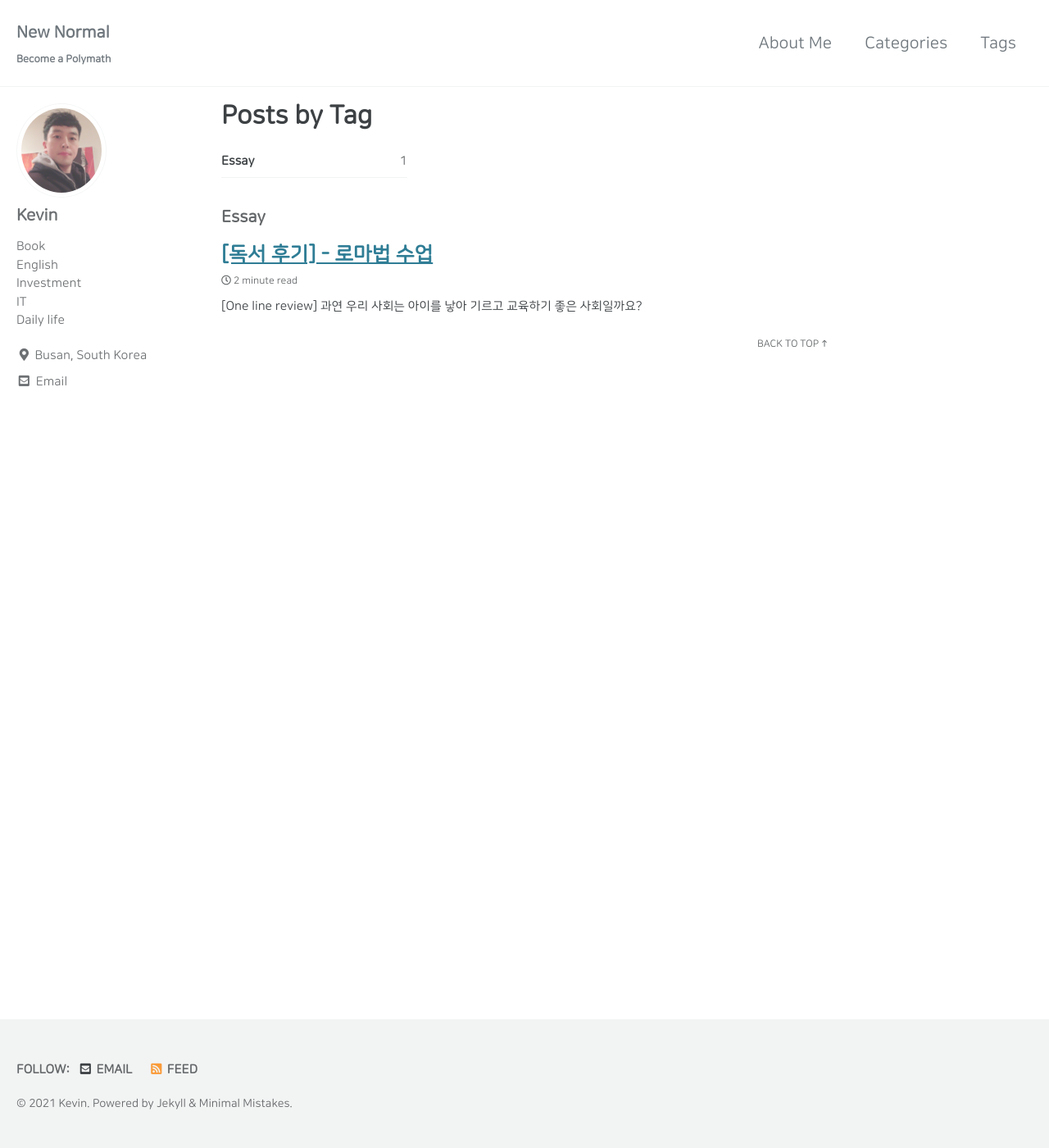
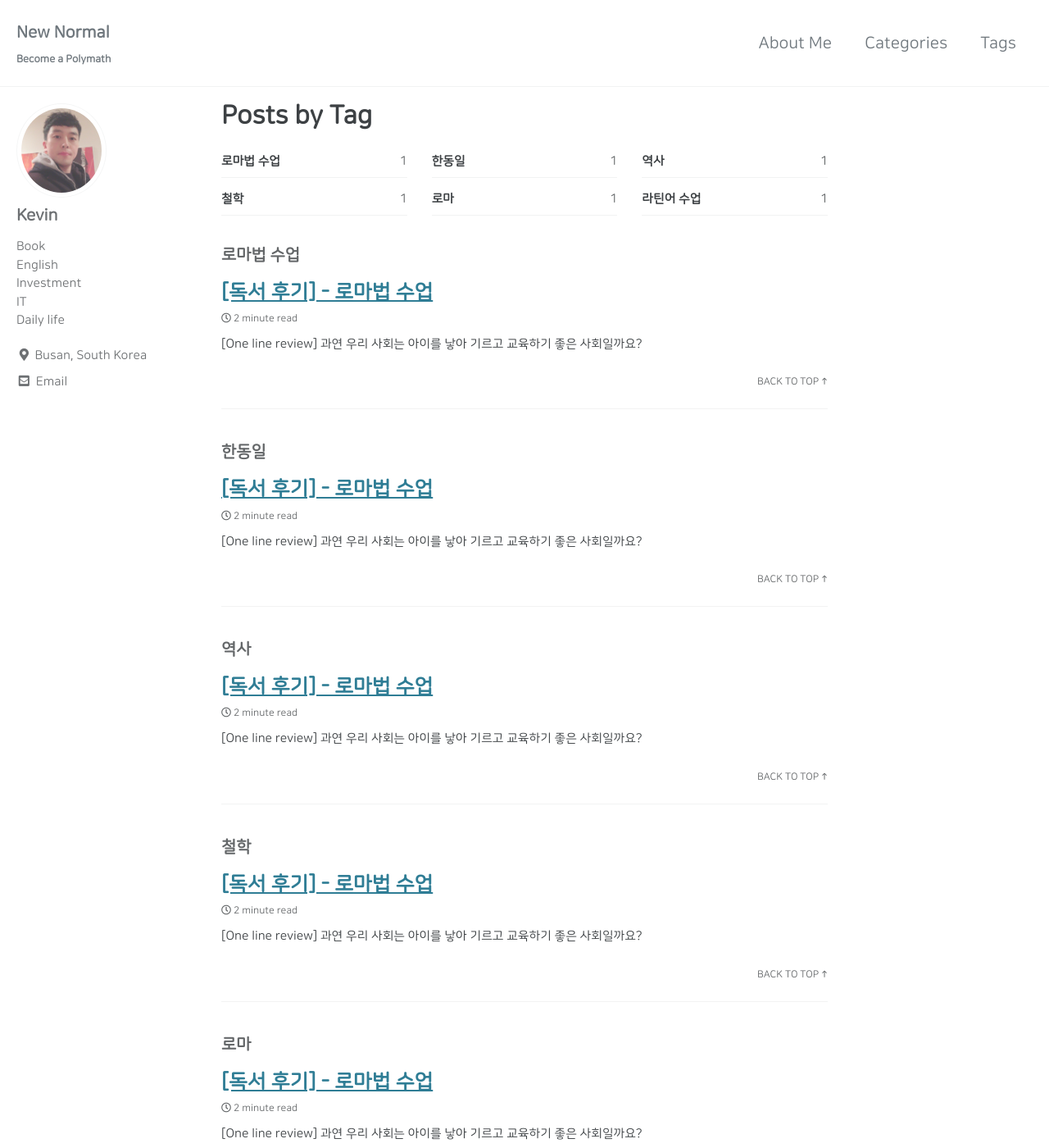
Before and after one commit to letsgokevin/readyfornewnormal.github.io, a Jekyll site: the page built from _pages/tag-archive.md, in a window 1280 px wide and 1400 px high. Shown: the whole window at 82% size. Built offline with Jekyll 4.4.1, drawn with Linux system fonts in a browser that asks for light colours; cached includes are drawn as plain includes.

Commit message:
Update 2021-07-07-book1.md

```diff
--- a/_posts/2021-07-07-book1.md
+++ b/_posts/2021-07-07-book1.md
@@ -2,7 +2,7 @@
 title: "[독서 후기] - 로마법 수업"
 categories: Book
 toc : true
-tags: [Essay]
+tags: [로마법 수업, 한동일, 역사, 철학, 로마, 라틴어 수업]
 comments: true
 ---
 **[One line review]** 과연 우리 사회는 아이를 낳아 기르고 교육하기 좋은 사회일까요?
```
